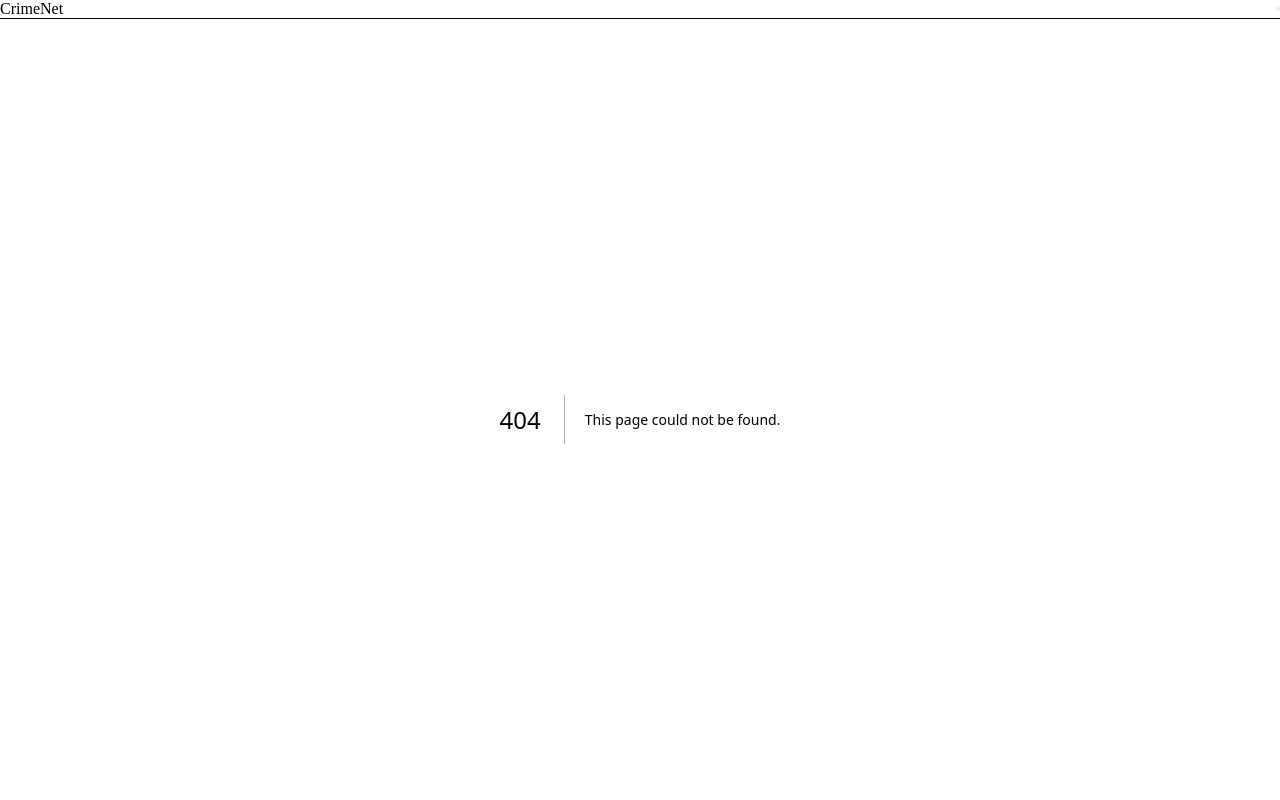
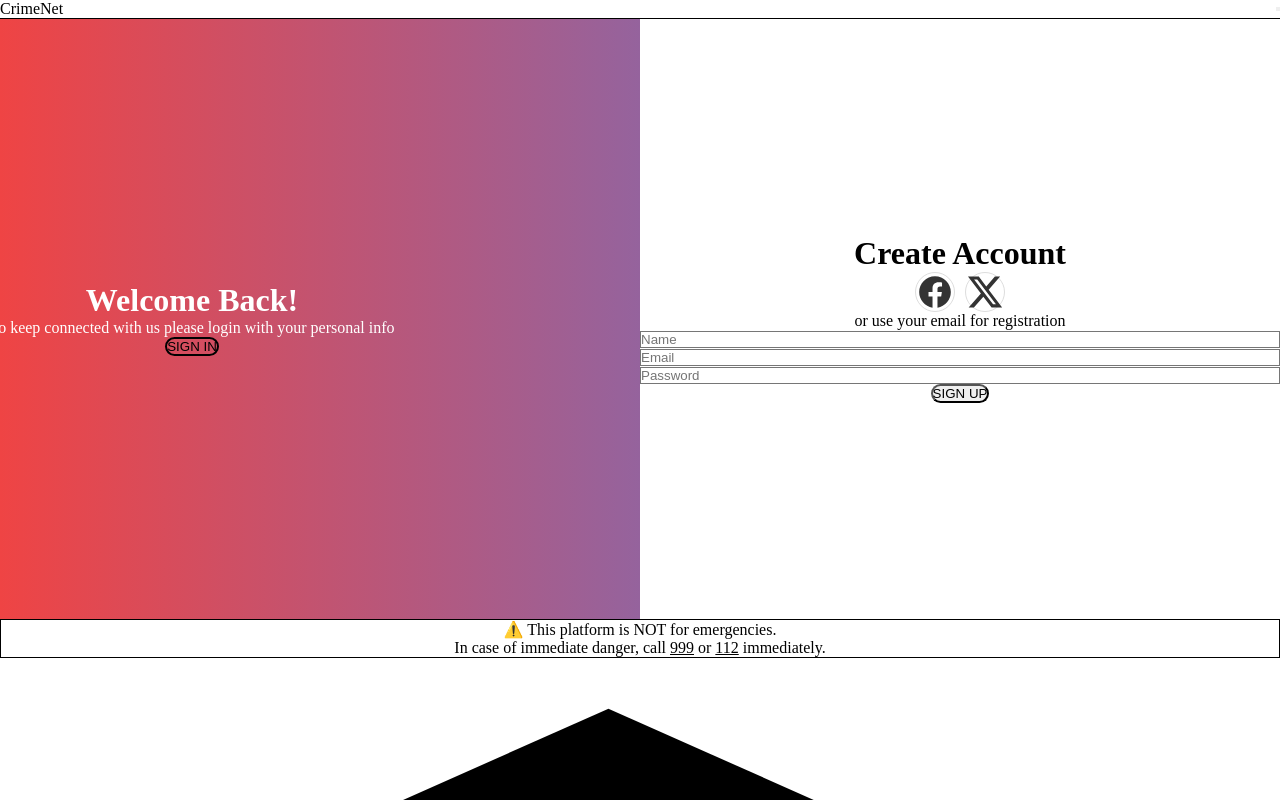
Before and after one commit to top1team/crime_net, a Next.js app in the folder frontend/: page /signup in a window 1280 px wide. Before the commit this address had no page. Shown: the top 800 px of the page. Built offline with nearby package versions, Linux system fonts and the light colour scheme.

Commit message:
feat: add Next.js page routes for heatmap, login, and signup

```diff
--- /dev/null
+++ b/frontend/app/heatmap/page.tsx
@@ -0,0 +1,5 @@
+import Heatmap from "../../components/Heatmap";
+
+export default function HeatmapPage() {
+  return <Heatmap />;
+}
--- /dev/null
+++ b/frontend/app/login/page.tsx
@@ -0,0 +1,5 @@
+import AuthForm from "../../components/AuthForm";
+
+export default function LoginPage() {
+  return <AuthForm initialState="login" />;
+}
--- /dev/null
+++ b/frontend/app/signup/page.tsx
@@ -0,0 +1,5 @@
+import AuthForm from "../../components/AuthForm";
+
+export default function SignupPage() {
+  return <AuthForm initialState="signup" />;
+}
```
